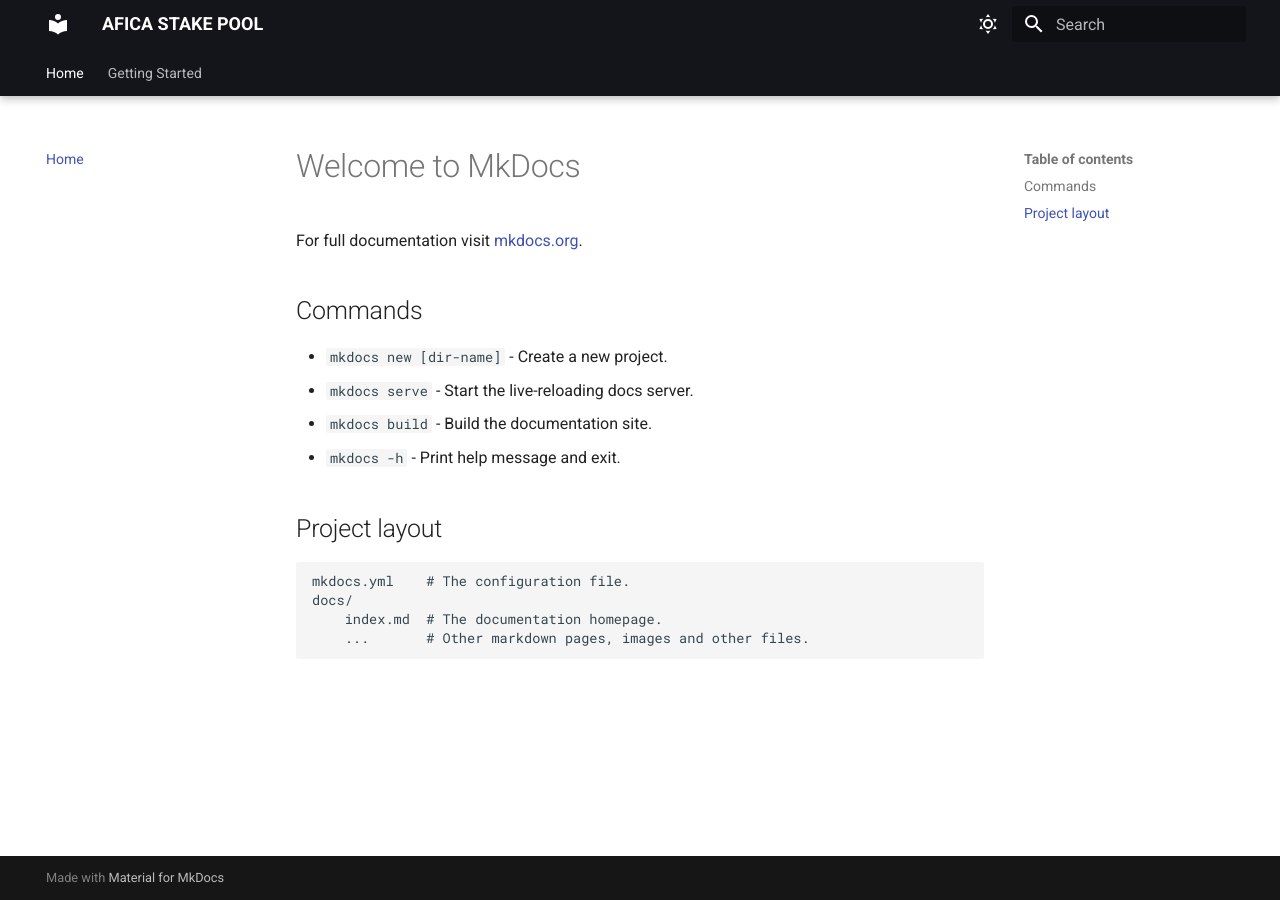
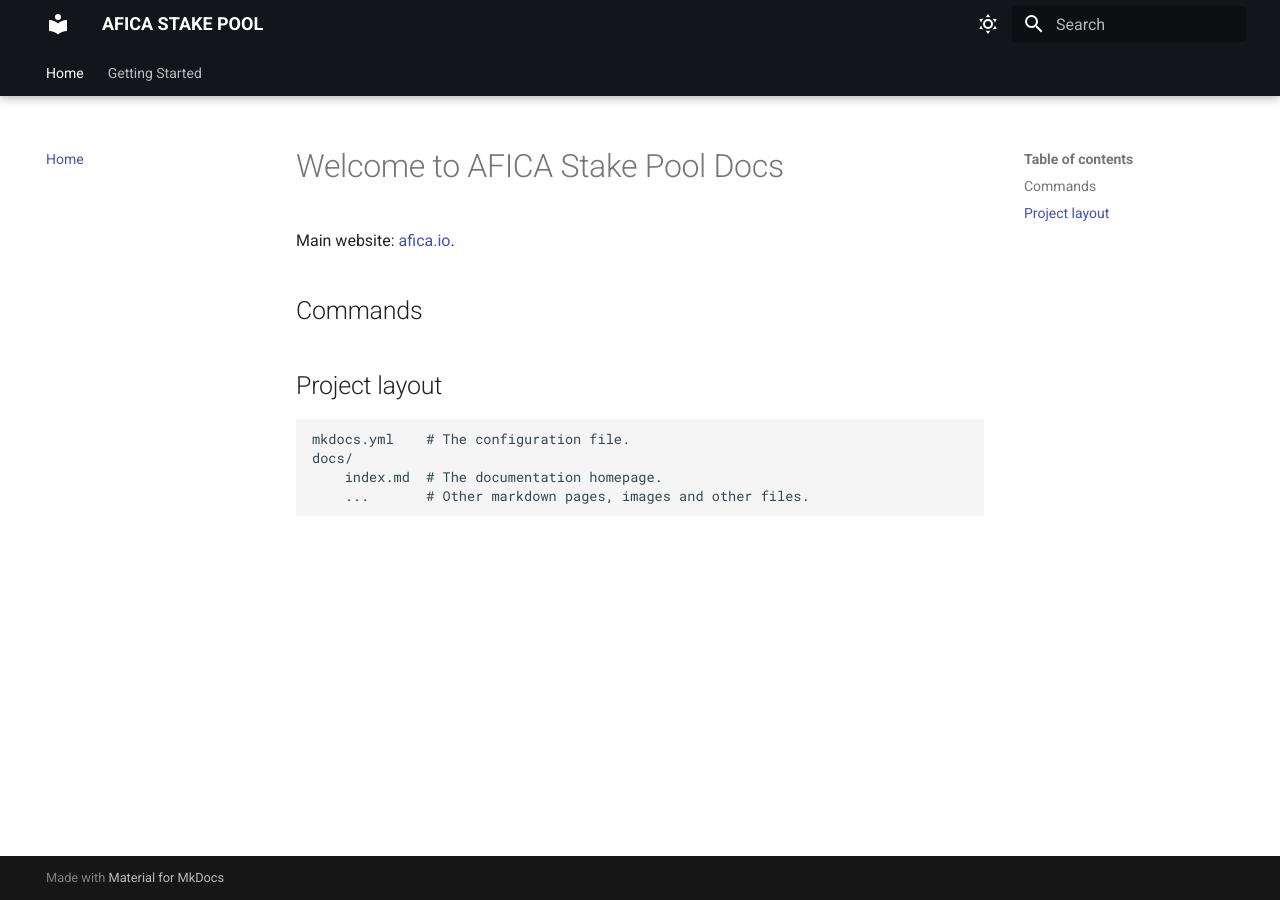
Before and after one commit to Splashier/aficahub-docs, an MkDocs documentation site: the page built from docs/index.md, in a window 1280 px wide. Built offline with MkDocs 1.6.1 and Material for MkDocs 9.7.7, drawn with Linux system fonts in a browser that asks for light colours.

Commit message:
Removed template text and added base text

```diff
--- a/docs/index.md
+++ b/docs/index.md
@@ -1,13 +1,9 @@
-# Welcome to MkDocs
+# Welcome to AFICA Stake Pool Docs
 
-For full documentation visit [mkdocs.org](https://www.mkdocs.org).
+Main website: [afica.io](https://afica.io).
 
 ## Commands
 
-* `mkdocs new [dir-name]` - Create a new project.
-* `mkdocs serve` - Start the live-reloading docs server.
-* `mkdocs build` - Build the documentation site.
-* `mkdocs -h` - Print help message and exit.
 
 ## Project layout
 
```
